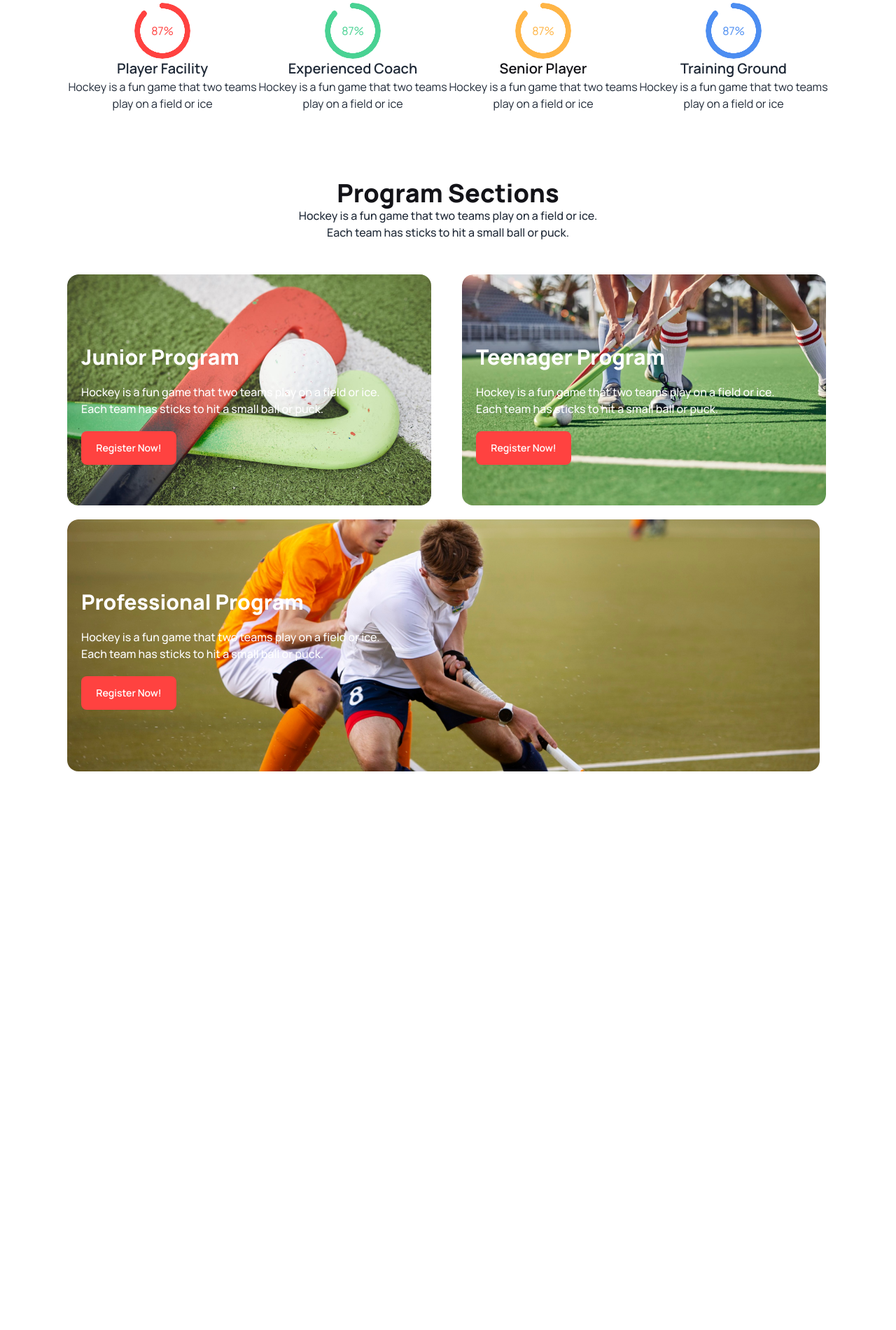
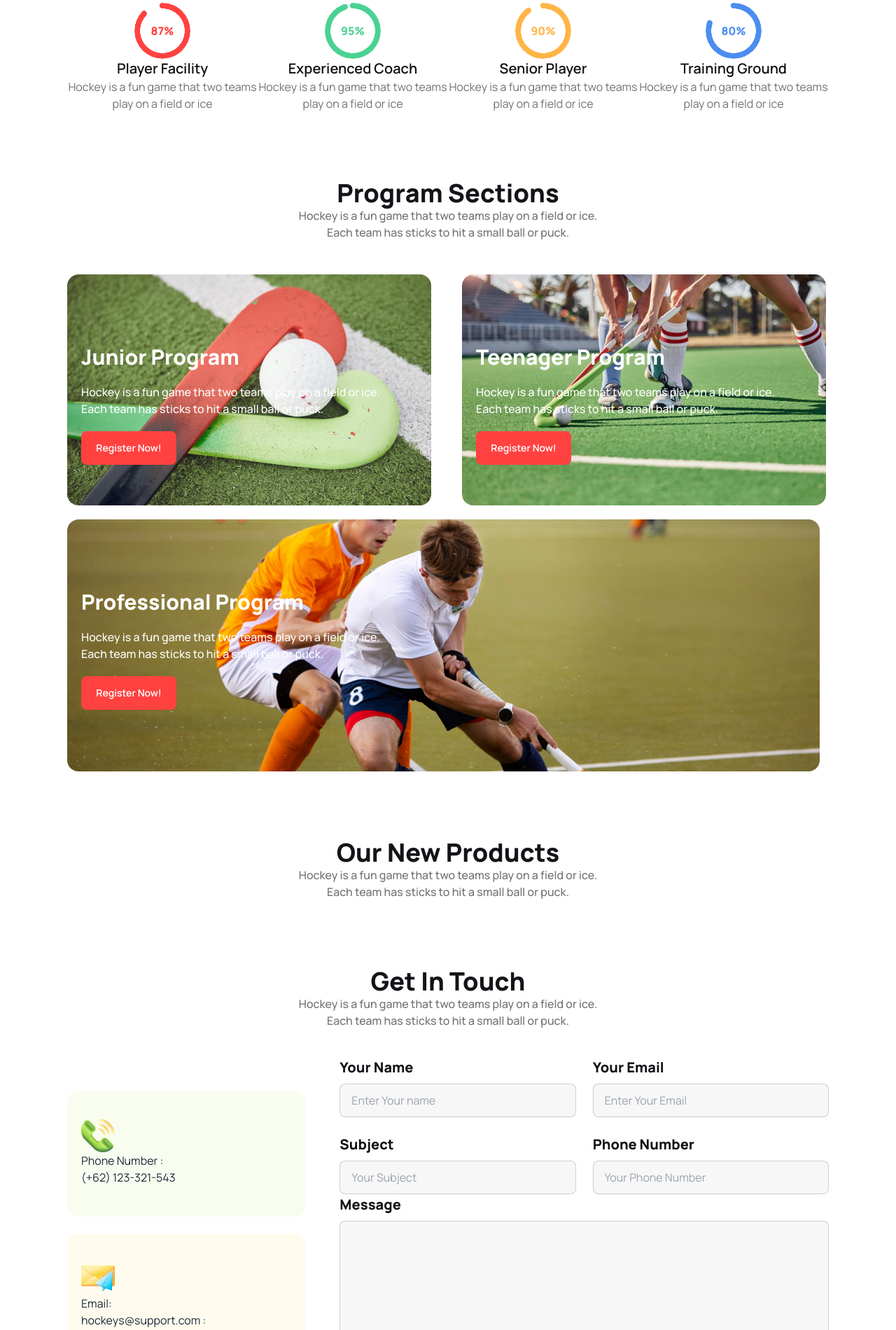
Before and after one commit to Mhasan4D/assignment-3, a plain HTML site: page index.html in a window 1280 px wide. Shown: the part 900-2800 px from the top of the page at 70% size. Before the commit the page ends 2098 px from the top, so only its background shows below. Drawn offline with nearby package versions, Linux system fonts and the light colour scheme.

Commit message:
finished the card and contact section

```diff
--- a/index.html
+++ b/index.html
@@ -58,34 +58,34 @@
       <section class="container mx-auto my-24 lg:px-24 px-8">
          <div class="text-center items-center justify-center space-y-5">
           <h2 class="text-4xl font-extrabold text-[#131318]">Professional Hockeys Club</h2>
-          <p class="text-[16px] font-medium">Hockey is a fun game that two teams play on a field or ice. <br> Each team has sticks to hit a small ball or puck. </p>
+          <p class="text-[16px] font-medium text-[#13131899]">Hockey is a fun game that two teams play on a field or ice. <br> Each team has sticks to hit a small ball or puck. </p>
          </div>
 
           <!-- card section -->
            <div class="mt-12 grid grid-cols-1 md:grid-cols-2 lg:grid-cols-4">
 
                <div class=" text-center items-center justify-center">
-                <div class="radial-progress text-[#FF4240]" style="--value:87;" role="progressbar">87%</div>
-                <h2 class="card-title text-center items-center justify-center">Player Facility</h2>
-                <p class="text-[16px] font-normal">Hockey is a fun game that two teams play on a field or ice</p>
+                <div class="radial-progress text-[#FF4240]" style="--value:87; font-weight: 900;" role="progressbar">87%</div>
+                <h2 class="card-title text-center items-center justify-center text-[#131318]">Player Facility</h2>
+                <p class="text-[16px] font-normal text-[#13131899]">Hockey is a fun game that two teams play on a field or ice</p>
 
                </div>
                <div class=" text-center items-center justify-center ">
-                <div class="radial-progress text-[#49D293]" style="--value:87;" role="progressbar">87%</div>
-                <h2 class="card-title text-center items-center justify-center">Experienced Coach</h2>
-                <p class="text-[16px] font-normal">Hockey is a fun game that two teams play on a field or ice</p>
+                <div class="radial-progress text-[#49D293]" style="--value:95; font-weight: 900;" role="progressbar">95%</div>
+                <h2 class="card-title text-center items-center justify-center text-[#131318]">Experienced Coach</h2>
+                <p class="text-[16px] font-normal  text-[#13131899]">Hockey is a fun game that two teams play on a field or ice</p>
 
                </div>
                <div class=" text-center items-center justify-center ">
-                <div class="radial-progress text-[#FFB546]" style="--value:87;" role="progressbar">87%</div>
+                <div class="radial-progress text-[#FFB546]" style="--value:90; font-weight: 900;" role="progressbar">90%</div>
                 <h2 class="card-title text-center items-center justify-center text-xl font-semibold text-[#131318]">Senior Player</h2>
-                <p class="text-[16px] font-normal">Hockey is a fun game that two teams play on a field or ice</p>
+                <p class="text-[16px] font-normal  text-[#13131899]">Hockey is a fun game that two teams play on a field or ice</p>
 
                </div>
                <div class=" text-center items-center justify-center  ">
-                <div class="radial-progress text-[#4C8DF1]" style="--value:87;" role="progressbar">87%</div>
-                <h2 class="card-title text-center items-center justify-center">Training Ground</h2>
-                <p class="text-[16px] font-normal">Hockey is a fun game that two teams play on a field or ice</p>
+                <div class="radial-progress text-[#4C8DF1]" style="--value:80; font-weight:900;" role="progressbar">80%</div>
+                <h2 class="card-title text-center items-center justify-center text-[#131318]">Training Ground</h2>
+                <p class="text-[16px] font-normal  text-[#13131899]">Hockey is a fun game that two teams play on a field or ice</p>
 
                </div>
 
@@ -98,7 +98,7 @@
 
           <div class=" text-center items-center justify-center">
             <h2 class="text-4xl font-extrabold text-[#131318]">Program Sections</h2>
-            <p class="text-[16px] font-medium">Hockey is a fun game that two teams play on a field or ice. <br> Each team has sticks to hit a small ball or puck.</p>
+            <p class="text-[16px] font-medium text-[#13131899]">Hockey is a fun game that two teams play on a field or ice. <br> Each team has sticks to hit a small ball or puck.</p>
           </div>
 
            <div class="mt-12 grid grid-cols-1 md:grid-cols-2 gap-10 lg:grid-cols-2">
@@ -128,6 +128,117 @@
 
         </section>
 
+        <section class="container mx-auto my-24 lg:px-24 px-8">
+           <div class="text-center items-center justify-center">
+              <h2 class="text-4xl font-extrabold text-[#131318]">Our New Products</h2>
+              <p class="text-[16px] font-medium text-[#13131899]">Hockey is a fun game that two teams play on a field or ice. <br> Each team has sticks to hit a small ball or puck.</p>
+           </div>
+
+        </section>
+
+        <section class="container mx-auto my-24 lg:px-24 px-8">
+
+          <div class="text-center items-center justify-center">
+            <h2 class="text-4xl font-extrabold text-[#131318]">Get In Touch</h2>
+            <p class="text-[16px] font-medium text-[#13131899]">Hockey is a fun game that two teams play on a field or ice. <br> Each team has sticks to hit a small ball or puck.</p>
+          </div>
+
+
+
+             <div class="grid grid-cols-1 lg:grid-cols-3 gap-20 my-10">
+
+            <div class=" mt-12 grid grid-cols-1 gap-5">
+
+                  <div class="w-[340px] h-[180px] bg-[#BCED6D1A] rounded-2xl">
+
+                   <div class="items-center justify-center translate-y-10 px-5">
+                    <img src="Images/Group 1171275317.png" alt="">
+                    <h3>Phone Number :</h3>
+                    <h3> (+62) 123-321-543</h3>
+                   </div>
+
+
+                  </div>
+
+                  <div class="w-[340px] h-[180px] bg-[#FDDD5F1A] rounded-2xl">
+
+                   <div class="items-center justify-center translate-y-10 px-5">
+                    <img src="Images/Group 1171275318.png" alt="">
+
+                    <h3>Email: </h3>
+
+                    <h3>hockeys@support.com :</h3>
+                   </div>
+
+
+                  </div>
+
+                  <div class="w-[340px] h-[180px] bg-[#629CF31A] rounded-2xl">
+
+                   <div class="items-center justify-center translate-y-10 px-5">
+                    <img src="Images/Group 1171275321.png" alt="">
+                    <h3>Location:</h3>
+
+                    <h3> (+62) 123-321-543</h3>
+                   </div>
+
+
+                  </div>
+
+
+               </div>
+
+
+
+
+             <div class="lg:col-span-2">
+               <div class="grid grid-cols-1 lg:grid-cols-2 gap-6 ">
+                <div>
+                 <label for=""><span class=" text-[20px] font-extrabold text-[#131318]">Your Name</span></label>
+                 <input type="text" placeholder="Enter Your name" class="  mt-2 bg-[#13131808] input input-bordered w-full " />
+                </div>
+                 <div>
+                   <label for=""><span class=" text-[20px] font-extrabold text-[#131318]">Your Email</span></label>
+                   <input type="text" placeholder="Enter Your Email" class="  mt-2  bg-[#13131808] input input-bordered w-full " />
+                 </div>
+                 <div>
+                   <label for=""><span class=" text-[20px] font-extrabold text-[#131318]">Subject</span></label>
+                   <input type="text" placeholder="Your Subject" class="  mt-2 bg-[#13131808] input input-bordered w-full " />
+                 </div>
+                <div>
+                 <label for=""><span class=" text-[20px] font-extrabold text-[#131318]">Phone Number</span></label>
+                 <input type="text" placeholder="Your Phone Number" class=" mt-2 bg-[#13131808] input input-bordered w-full" />
+               </div>
+              </div>
+                <label for=""><span class="text-[20px] font-extrabold text-[#131318]">Message</span></label>
+                <input type="text"placeholder="Write Your Message" class=" mt-2 bg-[#13131808] input input-bordered w-full h-[350px]" />
+                <button class=" mt-2 input input-bordered w-full bg-[#FF4240] rounded-2xl"><span class="text-white text-[]20px font-extrabold">Send Message</span></button>
+            </div>
+
+
+
+
+
+          </div>
+
+        </section>
+
+
+
+           <section class="container mx-auto my-24 lg:px-24 px-8">
+
+        <div class="w-full h-[170px]  bg-[#13131808]">
+          <h2 class="text-[20px] font-extrabold text-[#131318] text-center items-center justify-center pt-10 mb-5">Social Media</h2>
+
+          <div class="flex text-center items-center justify-center gap-6">
+            <img class="w-[30px] h-[30px]" src="Images/facebook.png" alt="">
+            <img class="w-[30px] h-[30px]" src="Images/twitter.png" alt="">
+            <img class="w-[30px] h-[30px]" src="Images/instagram.png" alt="">
+            <img class="w-[30px] h-[30px]" src="Images/social.png" alt="">
+
+          </div>
+        </div>
+      </section>
 
     </main>
     <footer>
```
Also changed, not shown: Images/facebook.png (added), Images/instagram.png (added), Images/social.png (added), Images/twitter.png (added).
